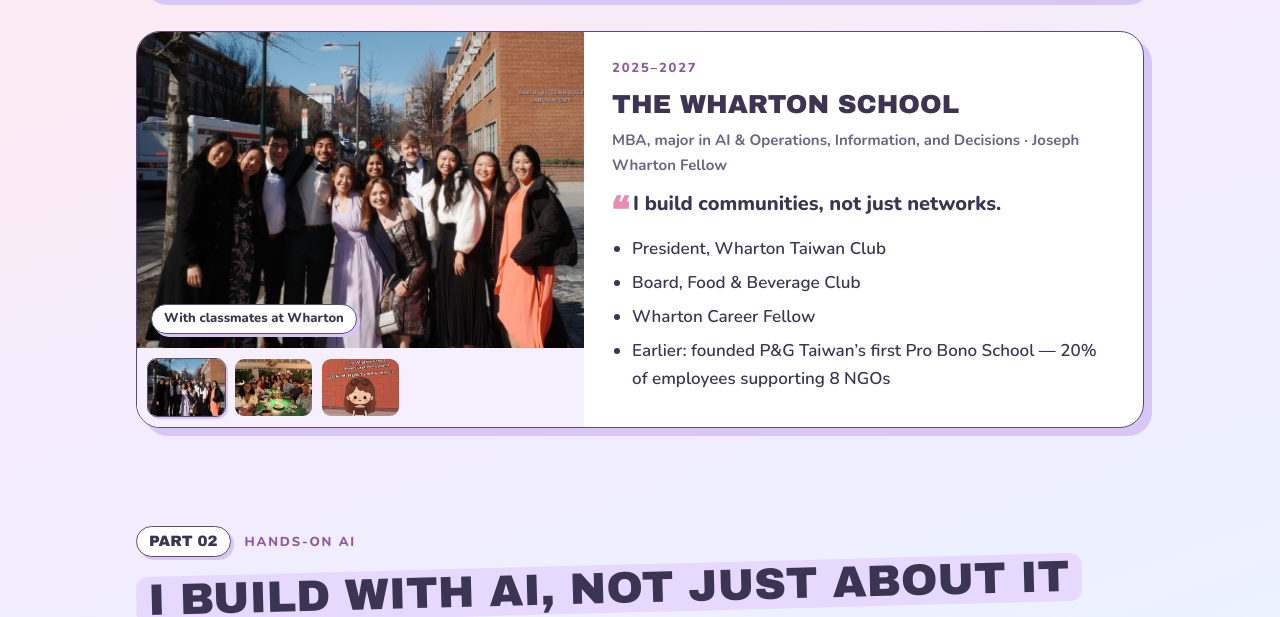
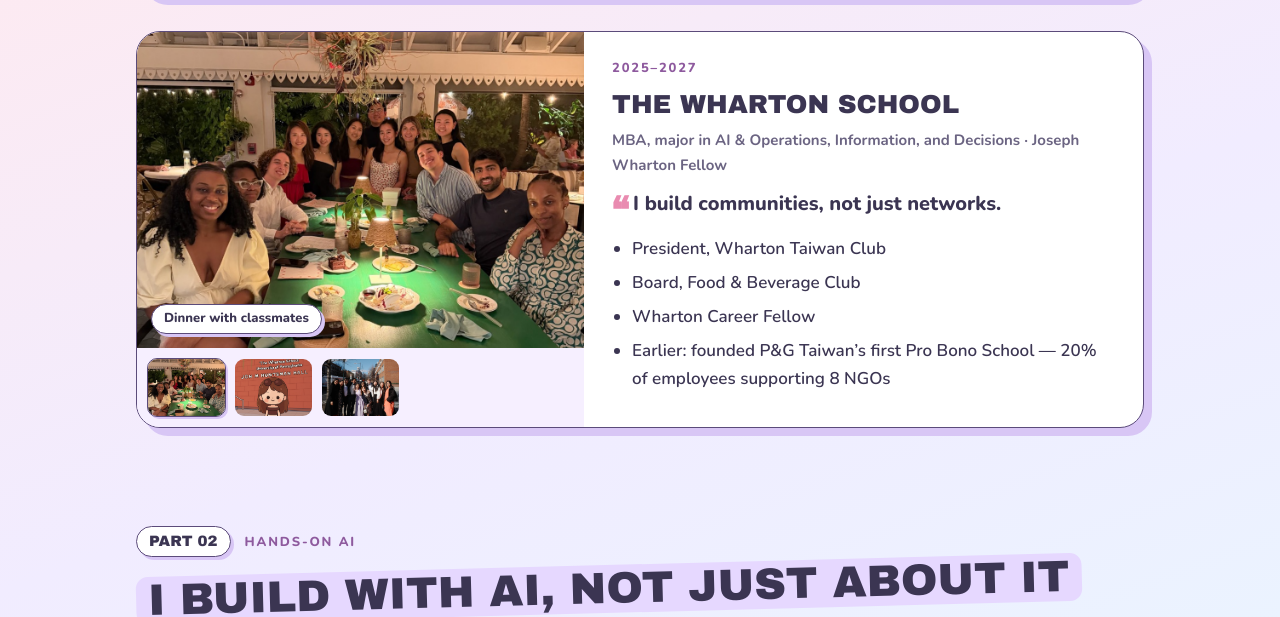
Before and after one commit to silvia22-taiwan/silvia22-taiwan.github.io, a plain HTML site: page index.html in a window 1280 px wide. Shown: the part 4040-4657 px from the top of the page. Drawn offline with nearby package versions, Linux system fonts and the light colour scheme.

Commit message:
Reorder LEGO and Wharton photos
Co-Authored-By: Claude Opus 5.5 <noreply@anthropic.com>

```diff
--- a/index.html
+++ b/index.html
@@ -248,11 +248,10 @@
       <figure class="main" style="margin:0"><img class="gmain" src="images/lego-flagship-1.jpg" alt="LEGO flagship store entrance"><figcaption class="gcap">Flagship store opening</figcaption></figure>
       <div class="thumbs">
         <button aria-pressed="true" data-cap="Flagship store opening"><img src="images/lego-flagship-1.jpg" alt="Flagship store entrance"></button>
+        <button aria-pressed="false" data-cap="On the evening news · Tainan pop-up"><img src="images/lego-news.jpg" alt="TV news report on the LEGO Tainan pop-up store"></button>
         <button aria-pressed="false" data-cap="Inside the flagship store"><img src="images/lego-flagship-2.jpg" alt="Inside the flagship store"></button>
-        <button aria-pressed="false" data-cap="Flagship store opening"><img src="images/lego-flagship-3.jpg" alt="Another flagship store entrance"></button>
         <button aria-pressed="false" data-cap="Pop-up store"><img src="images/lego-popup.jpg" alt="LEGO pop-up store with a giant brick truck"></button>
         <button aria-pressed="false" data-cap="Exclusive Chimei Museum build"><img src="images/lego-exclusive.jpg" alt="Exclusive LEGO model of the Chimei Museum"></button>
-        <button aria-pressed="false" data-cap="On the evening news · Tainan pop-up"><img src="images/lego-news.jpg" alt="TV news report on the LEGO Tainan pop-up store"></button>
         <button aria-pressed="false" data-cap="The LEGO Taiwan team"><img src="images/lego-team.jpg" alt="The LEGO Taiwan team in the office" style="object-position:center 40%"></button>
       </div>
     </div>
@@ -316,11 +315,11 @@
   <!-- Wharton -->
   <article class="card chapter">
     <div class="photo gallery">
-      <figure class="main" style="margin:0"><img class="gmain" src="images/wharton-2.jpg" alt="Silvia with Wharton classmates on campus" style="object-position:center 70%"><figcaption class="gcap">With classmates at Wharton</figcaption></figure>
+      <figure class="main" style="margin:0"><img class="gmain" src="images/wharton-3.jpg" alt="Dinner with Wharton classmates" style="object-position:center 45%"><figcaption class="gcap">Dinner with classmates</figcaption></figure>
       <div class="thumbs">
-        <button aria-pressed="true" data-cap="With classmates at Wharton"><img src="images/wharton-2.jpg" alt="Silvia with Wharton classmates on campus" style="object-position:center 70%"></button>
-        <button aria-pressed="false" data-cap="Dinner with classmates"><img src="images/wharton-3.jpg" alt="Dinner with Wharton classmates" style="object-position:center 45%"></button>
+        <button aria-pressed="true" data-cap="Dinner with classmates"><img src="images/wharton-3.jpg" alt="Dinner with Wharton classmates" style="object-position:center 45%"></button>
         <button aria-pressed="false" data-cap="Me, illustrated, at Huntsman Hall"><img src="images/wharton-4.jpg" alt="Illustration of Silvia at Huntsman Hall" style="object-position:center 55%"></button>
+        <button aria-pressed="false" data-cap="With classmates at Wharton"><img src="images/wharton-2.jpg" alt="Silvia with Wharton classmates on campus" style="object-position:center 70%"></button>
       </div>
     </div>
     <div class="txt">
```
Also changed, not shown: images/lego-flagship-3.jpg (deleted).
